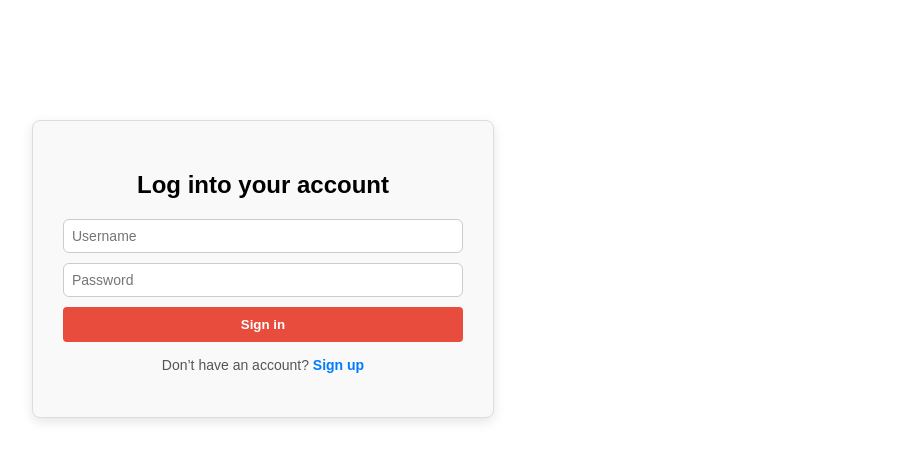
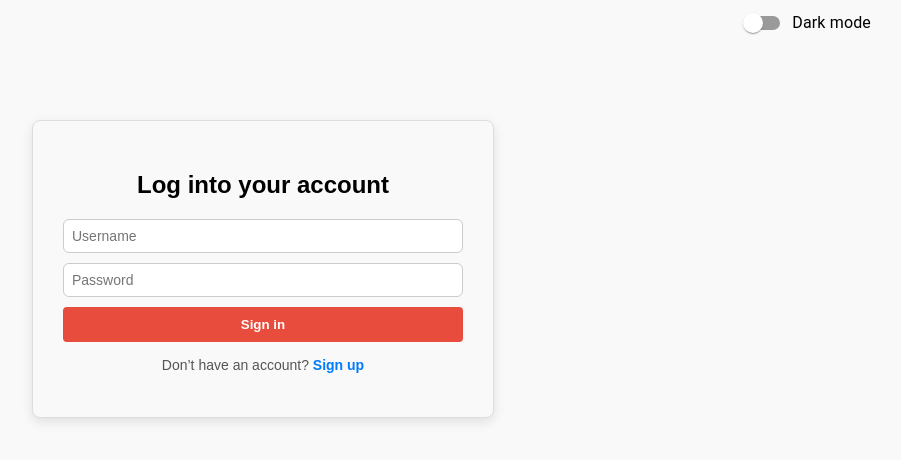
Before and after one commit to txg005/project-react, a React (Create React App) app: page /login in a window 1280 px wide. Shown: the top 460 px of the page, without its empty margins (377-1278 px from the left). Built offline with nearby package versions, Linux system fonts and the light colour scheme.

Commit message:
dark mode

```diff
--- a/package.json
+++ b/package.json
@@ -3,6 +3,9 @@
   "version": "0.1.0",
   "private": true,
   "dependencies": {
+    "@emotion/react": "^11.14.0",
+    "@emotion/styled": "^11.14.1",
+    "@mui/material": "^7.3.5",
     "@reduxjs/toolkit": "^2.10.1",
     "@testing-library/dom": "^10.4.1",
     "@testing-library/jest-dom": "^6.8.0",
--- a/src/App.css
+++ b/src/App.css
@@ -226,3 +226,78 @@ table input:focus {
 .switch-mode .link:hover {
   text-decoration: underline;
 }
+
+/* ===== DARK MODE ===== */
+
+/* ThemeSwitcher btn */
+.theme-switcher {
+  position: fixed;
+  top: 4px;
+  right: 16px;
+  z-index: 2000;
+}
+
+.theme-switcher-label {
+  font-weight: 500;
+  color: #000;
+}
+
+body.dark-mode .theme-switcher-label {
+  color: #f5f5f5;
+}
+
+body.dark-mode {
+  background-color: #1c1c1c;
+  color: #f5f5f5;
+}
+
+/* таблица */
+body.dark-mode .user-table {
+  background-color: #2a2a2a;
+  color: #f5f5f5;
+  border-color: #444;
+}
+
+body.dark-mode .user-table th {
+  background-color: #2a2a2a;
+  color: #f5f5f5;
+}
+
+body.dark-mode .user-table td {
+  border-color: #444;
+}
+
+/* инпуты */
+body.dark-mode input {
+  background-color: #333;
+  color: #f5f5f5;
+  border: 1px solid #555;
+}
+
+body.dark-mode input:focus {
+  border-color: #007bff;
+  box-shadow: 0 0 4px rgba(0, 123, 255, 0.4);
+}
+
+/* кнопки */
+body.dark-mode .add-btn,
+body.dark-mode .update-btn,
+body.dark-mode .delete-btn,
+body.dark-mode .cancel-btn {
+  color: #fff;
+}
+
+body.dark-mode .login-container {
+  background-color: #2a2a2a;
+  border-color: #444;
+  color: #f5f5f5;
+  box-shadow: 0 4px 12px rgba(255, 255, 255, 0.05);
+}
+
+/* текстовые элементы */
+body.dark-mode .switch-mode,
+body.dark-mode h2,
+body.dark-mode th,
+body.dark-mode td {
+  color: #f5f5f5;
+}
--- a/src/App.js
+++ b/src/App.js
@@ -5,6 +5,8 @@ import Login from "./pages/Login";
 import Users from "./pages/Users";
 import { Provider, useSelector } from "react-redux";
 import store from "./redux/store";
+import { CustomThemeProvider } from "./theme/ThemeContext";
+import ThemeSwitcher from "./components/ThemeSwitcher";
 
 function AppWrapper() {
   const currentUser = useSelector((state) => state.authState.currentUser);
@@ -12,25 +14,18 @@ function AppWrapper() {
   return (
     <Router>
       <div className="App">
+        <ThemeSwitcher />
         <Routes>
           <Route
             path="/login"
             element={
-              currentUser ? (
-                <Navigate to="/users" replace />
-              ) : (
-                <Login />
-              )
+              currentUser ? <Navigate to="/users" replace /> : <Login />
             }
           />
           <Route
             path="/users"
             element={
-              currentUser ? (
-                <Users />
-              ) : (
-                <Navigate to="/login" replace />
-              )
+              currentUser ? <Users /> : <Navigate to="/login" replace />
             }
           />
           <Route path="*" element={<Navigate to="/login" replace />} />
@@ -43,7 +38,9 @@ function AppWrapper() {
 export default function App() {
   return (
     <Provider store={store}>
-      <AppWrapper />
+      <CustomThemeProvider>
+        <AppWrapper />
+      </CustomThemeProvider>
     </Provider>
   );
 }
--- a/src/components/Table.js
+++ b/src/components/Table.js
@@ -153,7 +153,7 @@ const TableBody = ({ users, removeUser, updateUser, isReadOnly }) => {
 };
 
 const Table = ({ users, removeUser, updateUser, isReadOnly }) => (
-  <table>
+  <table className="user-table">
     <TableHeader />
     <TableBody
       users={users}
--- /dev/null
+++ b/src/components/ThemeSwitcher.js
@@ -0,0 +1,25 @@
+import React, { useContext } from "react";
+import { ThemeContext } from "../theme/ThemeContext";
+import { FormControlLabel, Switch } from "@mui/material";
+
+const ThemeSwitcher = () => {
+  const { mode, toggleTheme } = useContext(ThemeContext);
+
+  return (
+    <div className="theme-switcher">
+      <FormControlLabel
+        control={
+          <Switch
+            checked={mode === "dark"}
+            onChange={toggleTheme}
+            color="primary"
+          />
+        }
+        label="Dark mode"
+        className="theme-switcher-label"
+      />
+    </div>
+  );
+};
+
+export default ThemeSwitcher;
--- /dev/null
+++ b/src/theme/ThemeContext.js
@@ -0,0 +1,51 @@
+import React, { createContext, useMemo, useState, useEffect } from "react";
+import { ThemeProvider, createTheme } from "@mui/material/styles";
+
+export const ThemeContext = createContext();
+
+export const CustomThemeProvider = ({ children }) => {
+  const storedMode = localStorage.getItem("themeMode") || "light";
+  const [mode, setMode] = useState(storedMode);
+
+  useEffect(() => {
+    document.body.classList.toggle("dark-mode", mode === "dark");
+    localStorage.setItem("themeMode", mode);
+    document.body.style.transition = "background-color 0.3s ease, color 0.3s ease";
+    if (mode === "dark") {
+      document.body.style.backgroundColor = "#1c1c1c";
+      document.body.style.color = "#f5f5f5";
+    } else {
+      document.body.style.backgroundColor = "#f9f9f9";
+      document.body.style.color = "#000";
+    }
+  }, [mode]);
+
+  const toggleTheme = () => {
+    setMode((prev) => (prev === "light" ? "dark" : "light"));
+  };
+
+  const theme = useMemo(
+    () =>
+      createTheme({
+        palette: {
+          mode,
+          ...(mode === "light"
+            ? {
+                background: { default: "#f9f9f9", paper: "#fff" },
+                text: { primary: "#000" },
+              }
+            : {
+                background: { default: "#1c1c1c", paper: "#2a2a2a" },
+                text: { primary: "#f5f5f5" },
+              }),
+        },
+      }),
+    [mode]
+  );
+
+  return (
+    <ThemeContext.Provider value={{ mode, toggleTheme }}>
+      <ThemeProvider theme={theme}>{children}</ThemeProvider>
+    </ThemeContext.Provider>
+  );
+};
```
Also changed, not shown: 1 other file (tests, documents, lock files or other folders).
